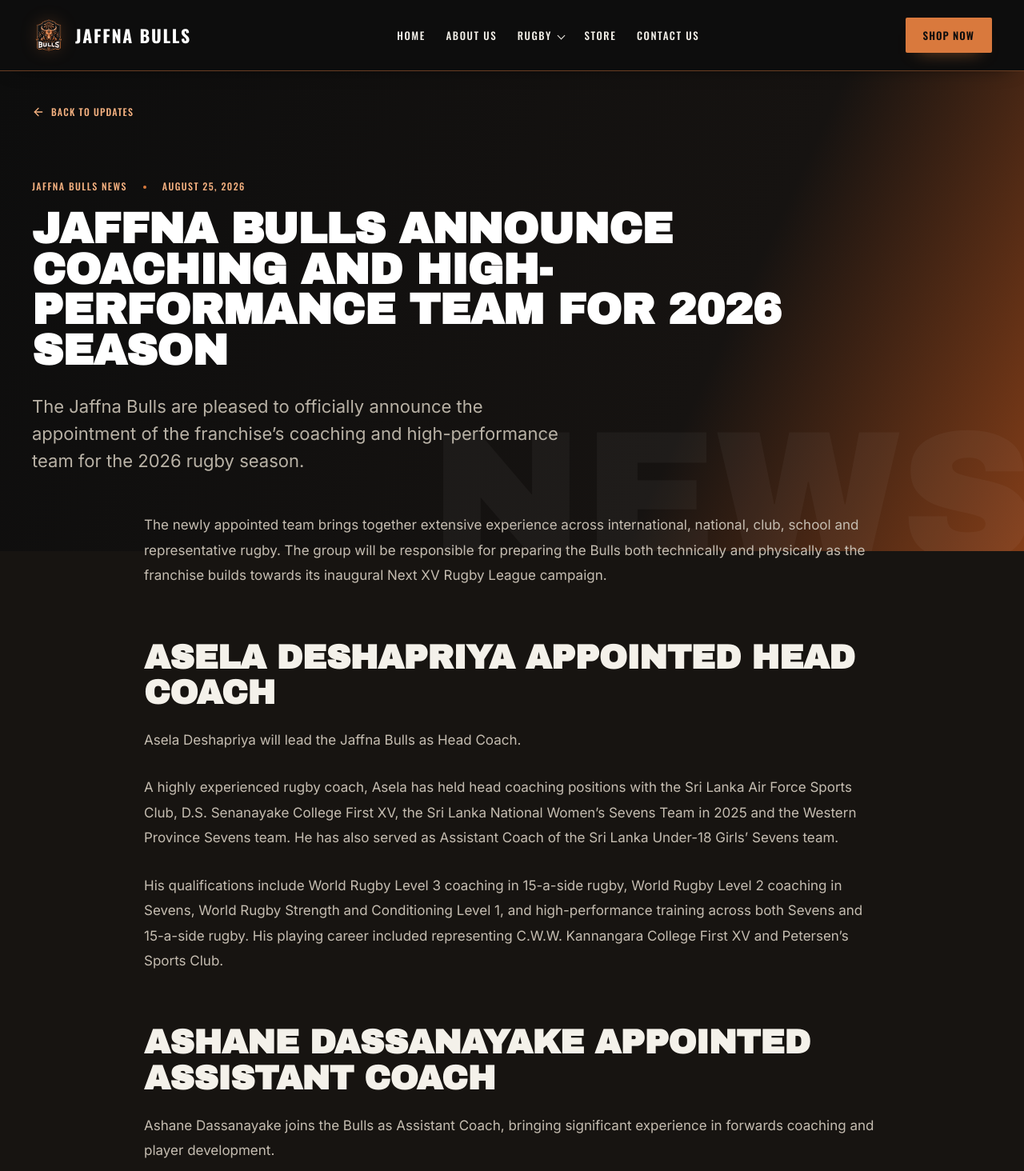
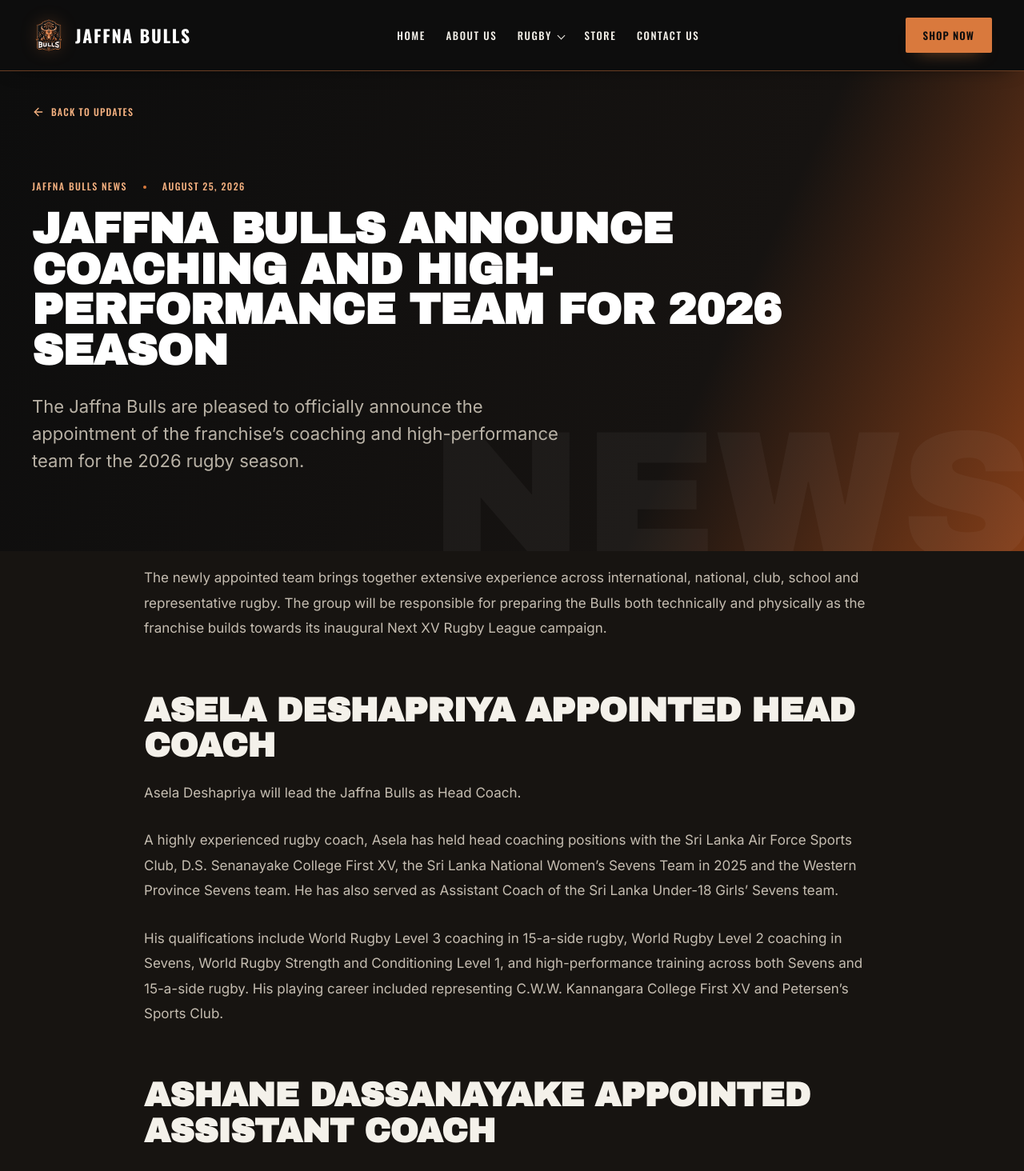
Before and after one commit to jaffna-bulls/jaffna-bulls, a React (Vite) app: page /news/jaffna-bulls-reveal-2026-coaching-team in a window 1280 px wide. Shown: the top 1464 px of the page at 80% size. Built offline with nearby package versions, Linux system fonts and the light colour scheme.

Commit message:
News full view alignment fixed

```diff
--- a/src/pages/newsArticle.css
+++ b/src/pages/newsArticle.css
@@ -90,7 +90,7 @@
 
 .news-article__body {
   max-width: 1160px;
-  margin: -48px auto 0;
+  margin: 18px auto 0;
   padding-bottom: 110px;
   position: relative;
   z-index: 2;
```
